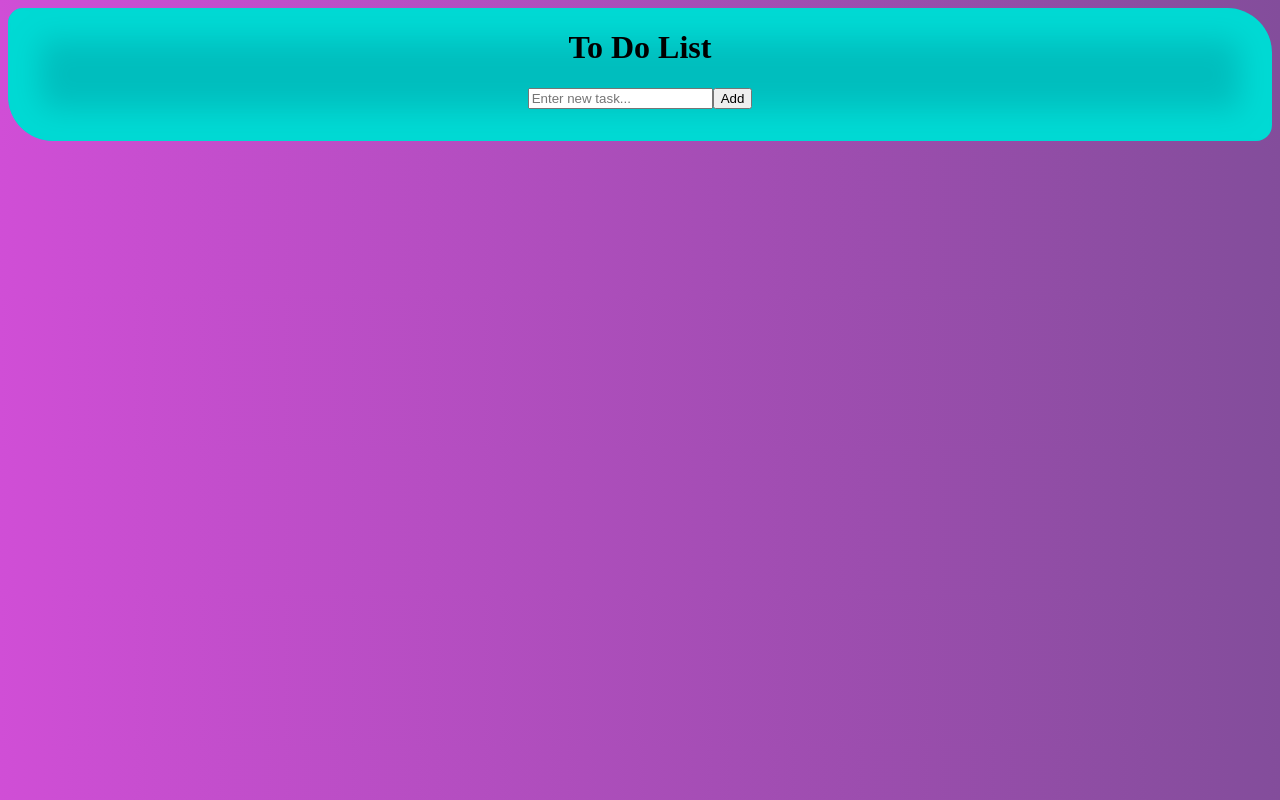
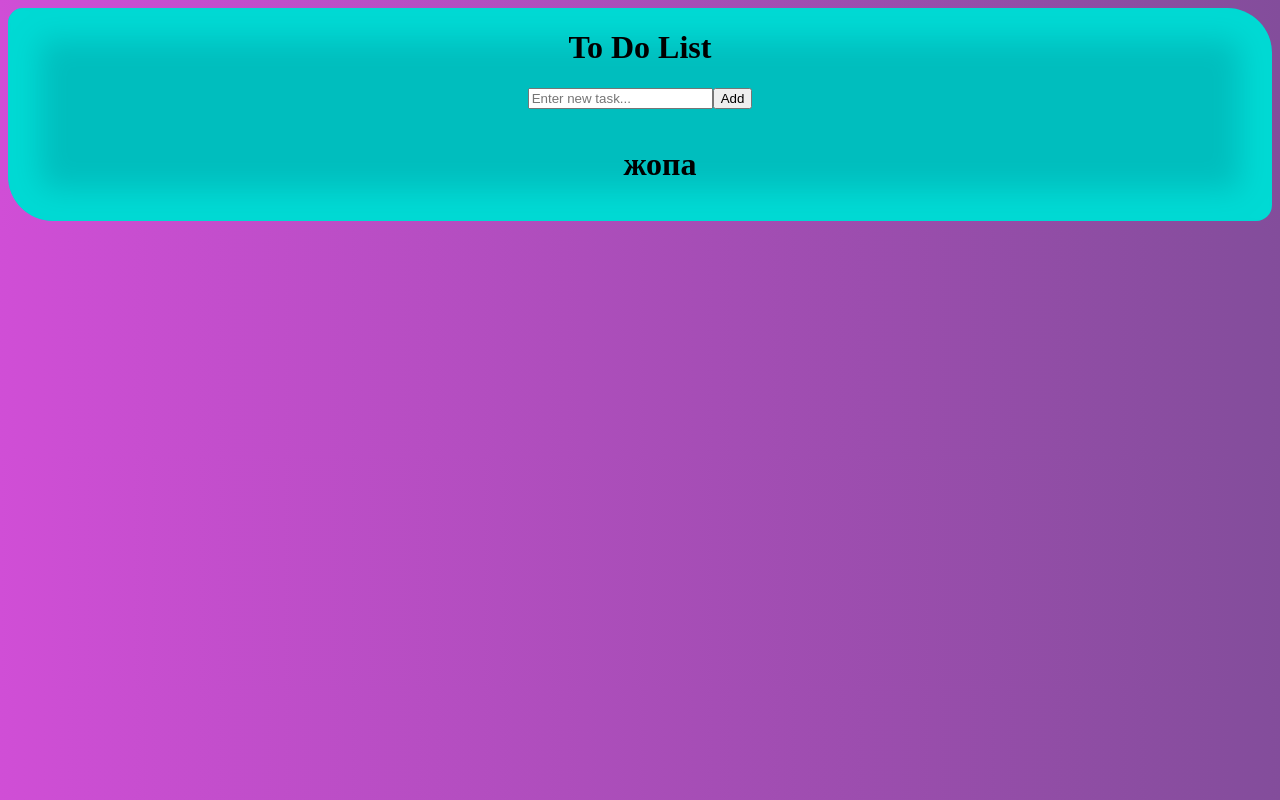
Before and after one commit to SutiaginIlya/todo, a React (Create React App) app in the folder todo-list/: page / in a window 1280 px wide. Built offline with nearby package versions, Linux system fonts and the light colour scheme.

Commit message:
add header

```diff
--- a/todo-list/src/components/List.jsx
+++ b/todo-list/src/components/List.jsx
@@ -3,6 +3,7 @@
 function List({ tasks, deleteTask, moveTaskUp, moveTaskDown }) {
   return (
     <ol>
+      <h1>жопа</h1>
       {tasks.map((task, index) => (
         <li className="animate__bounceIn" key={index}>
           <span className="text">{task}</span>
```
